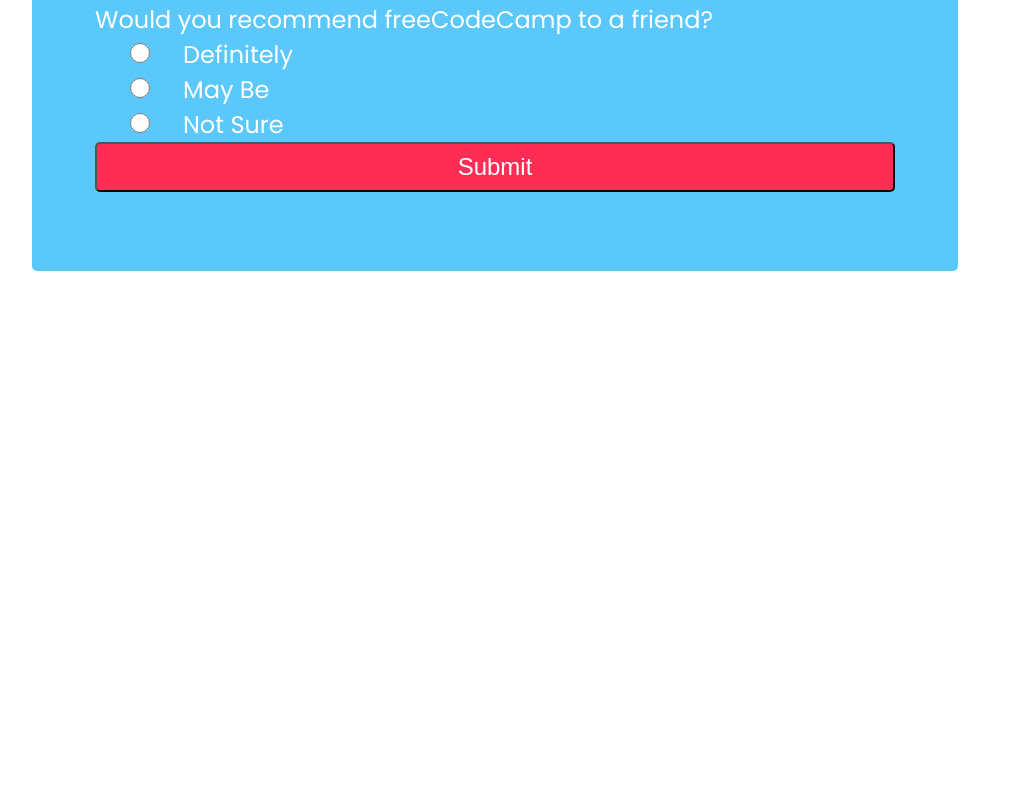
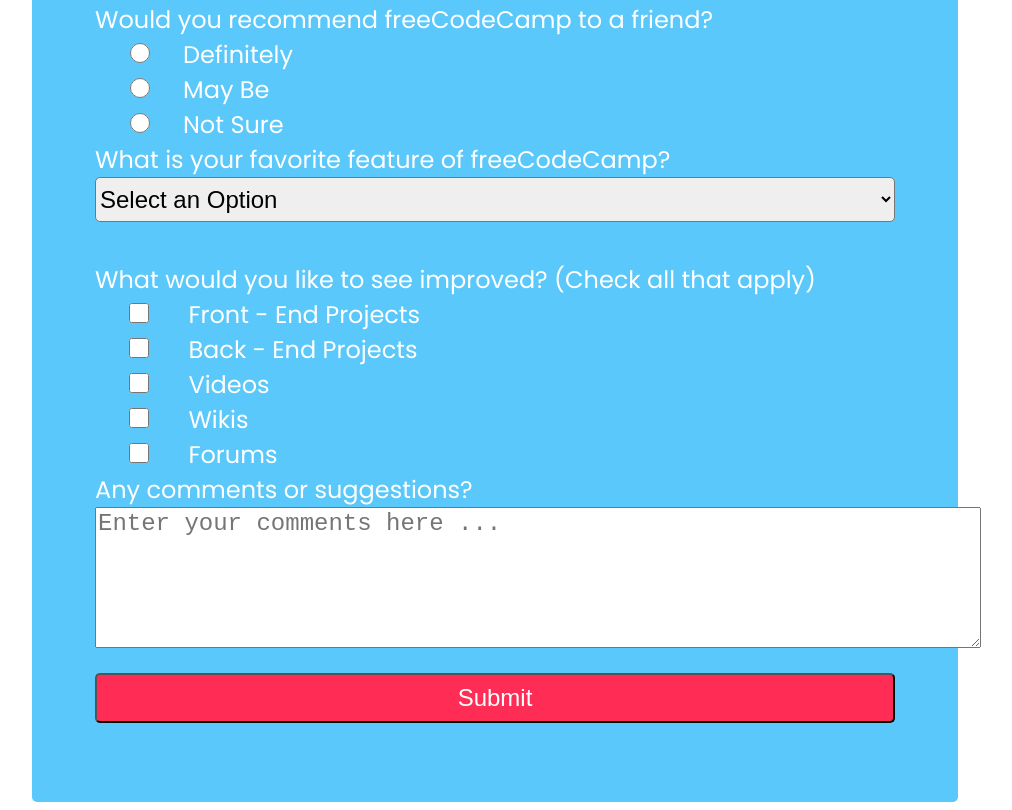
Before and after one commit to sohelshaikh21/surveyform, a plain HTML site: page src/index.html in a window 1280 px wide. Shown: the part 660-1470 px from the top of the page, without its empty margins (145-1157 px from the left). Before the commit the page ends 939 px from the top, so only its background shows below. Drawn offline with Linux system fonts and the light colour scheme.

Commit message:
completed story # 9,14 and 15

```diff
--- a/src/index.html
+++ b/src/index.html
@@ -26,7 +26,7 @@
                 <label id="number-label" for="age">
                         Age:
                 </label>
-                <input tabindex="3" class="form-input" type="number" placeholder="Enter your Age" id="number"><br>
+                <input tabindex="3" min="18" max="75" class="form-input" type="number" placeholder="Enter your Age" id="number"><br>
                 <label for="dropdown">
                     Which option best describes your current role?
                 </label>
@@ -41,15 +41,50 @@
                     Would you recommend freeCodeCamp to a friend?
                 </label><br>
                 <label for="definitely">
-                        <input class="form-radio" id="definitely" type="radio" name="recommend">Definitely
+                        <input value="definitely" tabindex="5" class="form-option" id="definitely" type="radio" name="recommend">Definitely
                 </label><br>
                 <label for="maybe">
-                        <input class="form-radio" id="maybe" type="radio" name="recommend">May Be
+                        <input value="May Be" tabindex="6" class="form-option" id="maybe" type="radio" name="recommend">May Be
                 </label><br>
                 <label for="notsure">
-                        <input class="form-radio" id="notsure" type="radio" name="recommend">Not Sure
+                        <input value="Not Sure" tabindex="7" class="form-option" id="notsure" type="radio" name="recommend">Not Sure
                 </label><br>
-                <button class="btn-submit" id="submit">Submit</button>
+                <label for="feature">
+                    What is your favorite feature of freeCodeCamp?
+                </label>
+                <select id="feature" tabindex="8" class="form-input">
+                    <option selected disabled>Select an Option</option>
+                    <option>Challenges</option>
+                    <option>Projects</option>
+                    <option>Communities</option>
+                    <option>Open Source</option>
+                </select>
+                <label>
+                    What would you like to see improved? (Check all that apply)
+                </label><br>
+                <label for="fep">
+                    <input id="fep" tabindex="9" class="form-option" type="checkbox" name="improve" value="Front End Projects">
+                    Front - End Projects
+                </label>   <br>
+                <label for="bep">
+                        <input id="bep" tabindex="10" class="form-option" type="checkbox" name="improve" value="Back End Projects">
+                        Back - End Projects
+                </label> <br>
+                <label for="videos">
+                        <input id="videos" tabindex="11"  class="form-option" type="checkbox" name="improve" value="Videos">
+                        Videos
+                </label> <br>
+                <label for="wiki">
+                        <input id="wiki" tabindex="12" class="form-option" type="checkbox" name="improve" value="Wikis">
+                        Wikis
+                </label> <br>
+                <label for="forum">
+                        <input id="forum" tabindex="13" class="form-option" type="checkbox" name="improve" value="Forums">
+                        Forums
+                </label> <br>
+                <label for="comments">Any comments or suggestions?</label><br>
+                <textarea id="comments" tabindex="14" rows="5" cols="60" placeholder="Enter your comments here ..."></textarea><br><br>
+                <button class="btn-submit" id="submit" tabindex="15">Submit</button>
             </form>
         </div>
 
--- a/src/style/index.css
+++ b/src/style/index.css
@@ -5,6 +5,13 @@ body
 }
 label
 {
+    font-size:150%;
+}
+textarea
+{
+    align-content: left;
+    text-align: left;
+    overflow:auto;
     font-size:150%;
 }
 #form-container
@@ -22,11 +29,10 @@ label
     width:100%;
     height: 45px;
     font-size:150%;
-
     border-radius: 5px;
     margin-bottom:5%;
 }
-.form-radio
+.form-option
 {
     width:10%;
     height: 20px;
```
Also changed, not shown: 1 other file.
